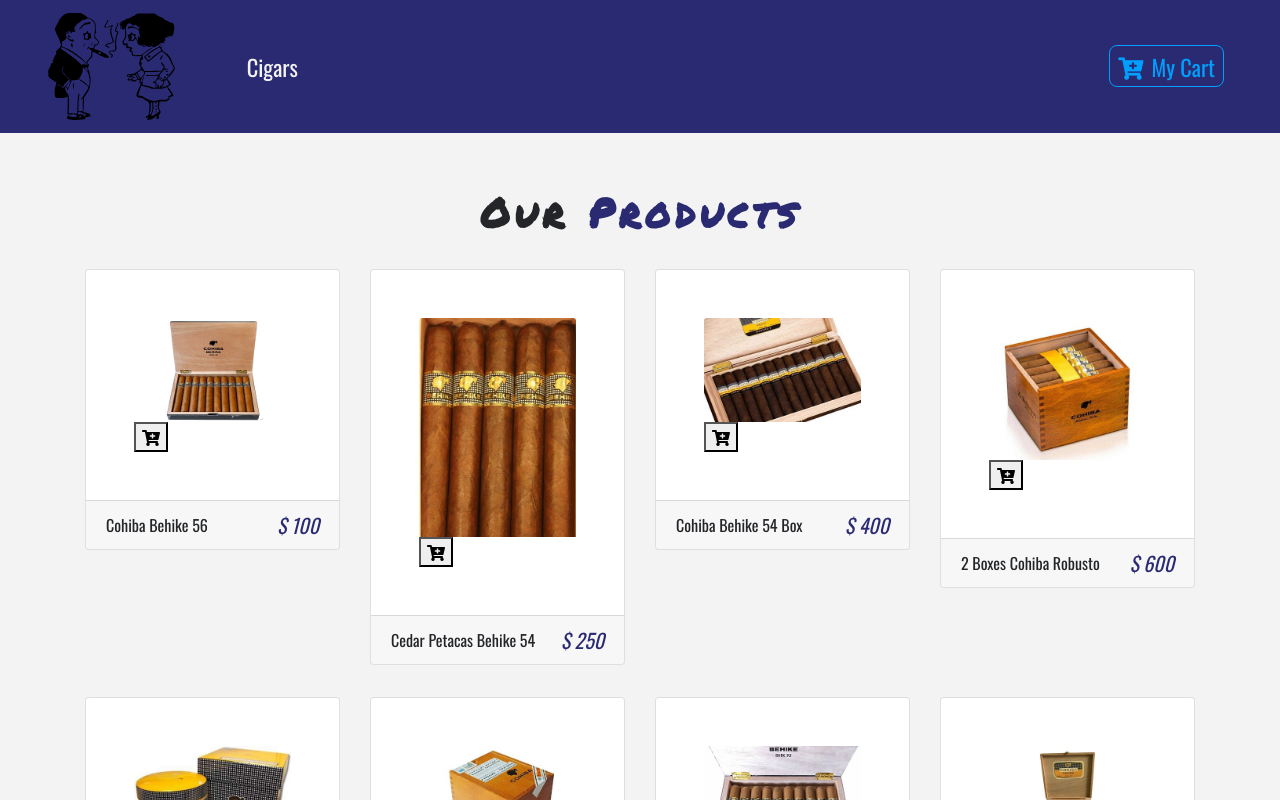
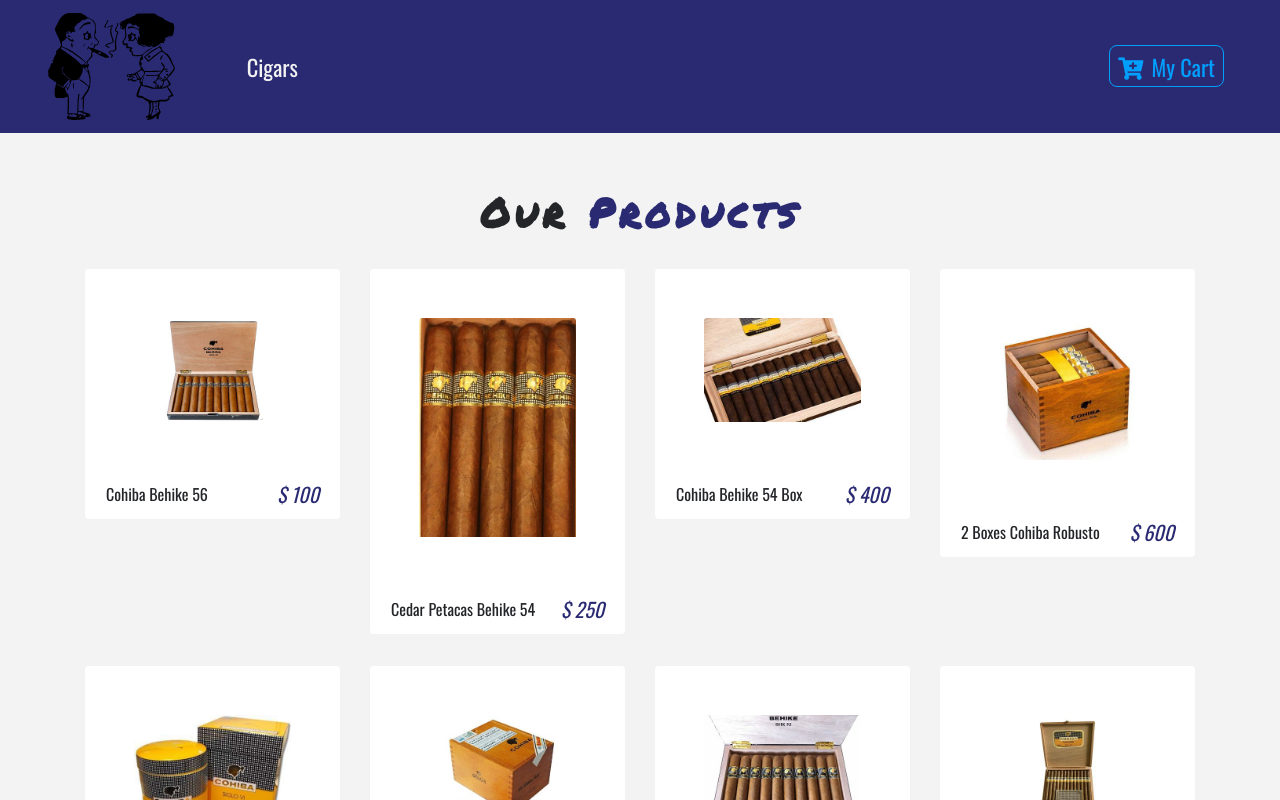
Before and after one commit to savaseso/cigar-e-commerce-site, a React (Create React App) app: page / in a window 1280 px wide. Shown: the top 800 px of the page. Built offline with nearby package versions, Linux system fonts and the light colour scheme.

Commit message:
working on product components animations

```diff
--- a/src/components/Product.jsx
+++ b/src/components/Product.jsx
@@ -18,7 +18,7 @@
                             {inCart ? (<p className="text-capitalize mb-0" disabled>in cart</p>) : (<i className='fas fa-cart-plus'></i>)}
                         </button>
                     </div>
-                {/*footer*/}
+                    {/*footer*/}
                     <div className="card-footer d-flex justify-content-between">
                         <p className="align-self-center mb-0">{title}</p>
                         <h5 className="text-blue font-italic mb-0"><span className="mr-1">$</span>{price}</h5>
@@ -29,6 +29,56 @@
     }
 }
 const ProductWrapper = styled.div`
+    .card {
+        border-color:transparent;
+        transition:all 0.5s linear;
+    }
+    .card-footer{
+        background:transparent;
+        border-top:transparent;
+        transition:all 0.5s linear;
+    }
 
+    &:hover{
+        .card{
+            border:0.04rem solid rgba(0,0,0,0.4);
+            box-shadow:2px 2px 5px 0px rgba(0,0,0,0.2);
+        }
+        .card-footer{
+            background:rgba(247,247,247);
+        }
+
+    }
+    .img-container{
+        transition:all 0.5s ease-in-out;
+        position:relative;
+        overflow:hidden;
+    }
+    .card-img-top{
+        transition:all 0.5s ease-in-out;
+    }
+    .img-container:hover .card-img-top {
+        transform:scale(1.1)
+    }
+    .cart-btn{
+        position:absolute;
+        bottom:0;
+        right:0;
+        padding:0.2rem 0.4rem;
+        background:var(--lightBlue);
+        border:none;
+        color:var(--mainWhite);
+        font-size:1.4rem;
+        border-radius:0.5rem 0 0 0;
+        transform:translate(100%, 100%);
+        transition:all 0.5s linear;
+    }
+    .img-container:hover .cart-btn {
+        transform: translate(0, 0);
+    }
+    .cart-btn:hover{
+        color:var(--mainBlue);
+        cursor:pointer;
+    }
 `
 export default Product
```
